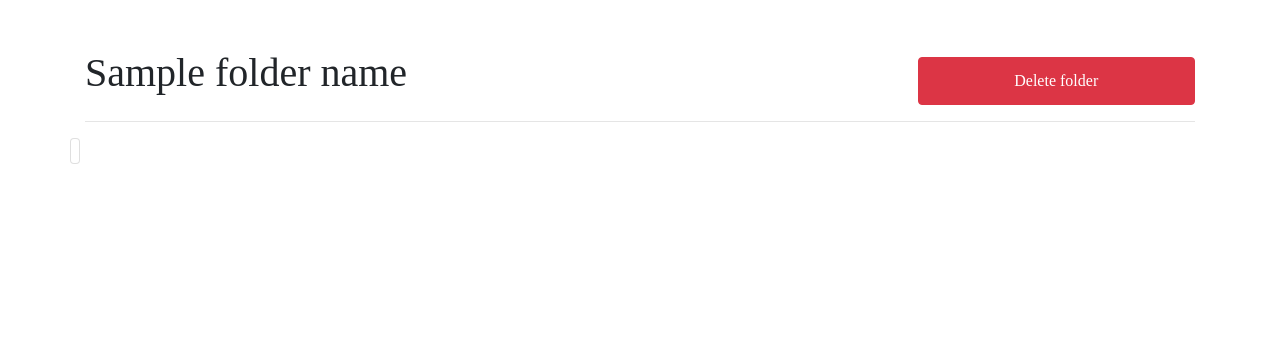
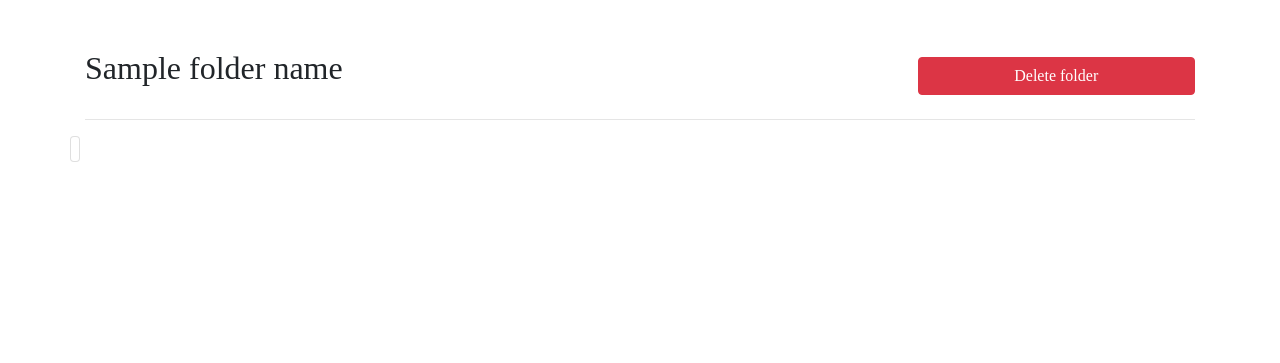
Before and after one commit to TomiwaJoseph/Painterest, a Django app: template main/templates/main/folder_content.html in a window 1280 px wide. Shown: the part 72-435 px from the top of the page. Run offline with Django 3.2, Linux system fonts and the light colour scheme; the template is opened without the code that fills it: most values are stand-ins (such as "Sample title", 1, 10 or a date in 2020); parts of the project's set-up code (start-up, migrations or seed data) failed here and were passed over; some libraries are stand-ins or nearby versions.

Commit message:
changed header

```diff
--- a/main/templates/main/folder_content.html
+++ b/main/templates/main/folder_content.html
@@ -5,8 +5,8 @@
 {% block content %}
 
 <div class="d-flex justify-content-between">
-    <h1>{{ folder_name }}</h1>
-    <button type="button" class="btn btn-danger w-25 mt-2" data-toggle="modal" data-target="#modalDeleteFolder">Delete folder</button>
+    <h2>{{ folder_name }}</h2>
+    <button type="button" class="btn btn-danger w-25 my-2" data-toggle="modal" data-target="#modalDeleteFolder">Delete folder</button>
 </div>
 <hr>
 
```
